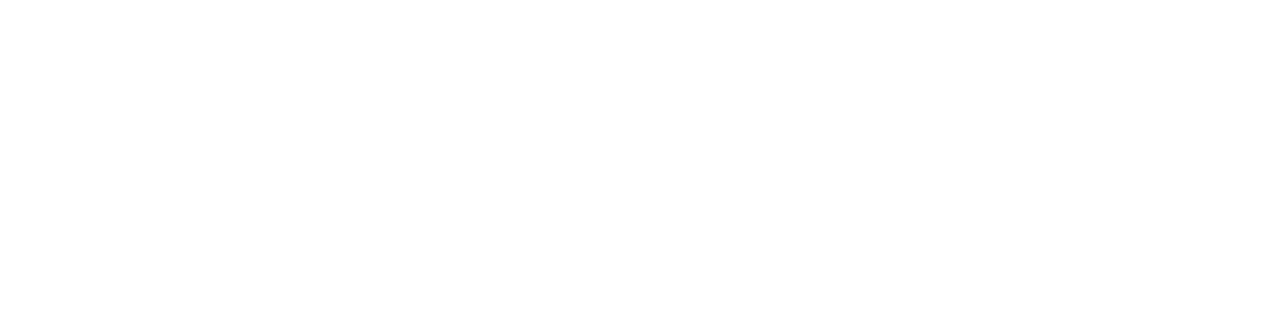
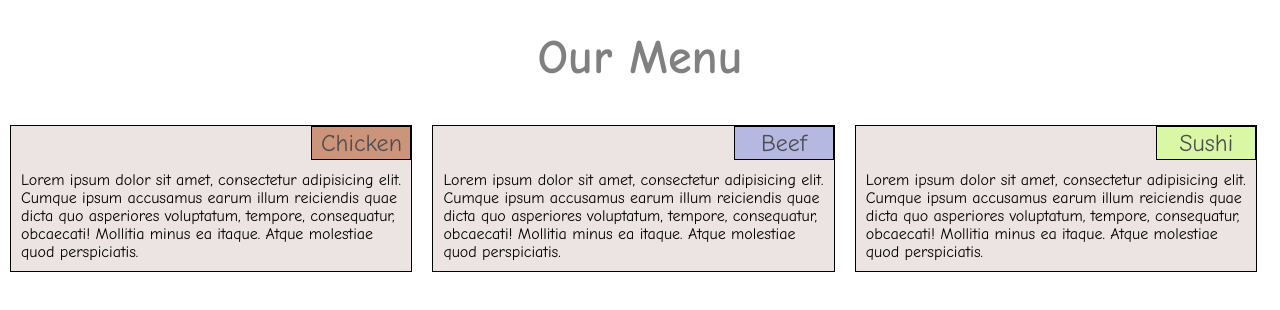
Before and after one commit to Lloyd-Norbal/module2-solution, a plain HTML site: page index.html in a window 1280 px wide. Drawn offline with Linux system fonts and the light colour scheme.

Commit message:
Completed Assignment.

```diff
--- /dev/null
+++ b/css/style.css
@@ -0,0 +1,82 @@
+*{
+    margin: 0;
+    padding: 0;
+    box-sizing: border-box;
+}
+
+html{
+    font-family: "Comic Sans MS", cursive, sans-serif;
+}
+
+#Container{
+    text-align: center;
+    width: 100%;
+    position: relative;
+}
+
+h1.Main-heading{
+    color: grey;
+    margin: 30px;
+    font-size: 3em;
+
+}
+
+.box{
+    float: left;
+}
+
+.box .content{
+    position: relative;
+    border: 1px solid black;
+    background-color: #ECE3E3;
+    padding: 10px;
+    margin: 10px;
+}
+
+p{
+    text-align: left;
+    margin-top: 35px;
+    }
+
+span{
+    border: 1px solid black;
+    padding: 2px;
+    position: absolute;
+    float: right;
+    top: 0;
+    right: 0;
+    font-size: 1.5em;
+    width: 100px;
+    color: #4D4E51;
+}
+
+.box1 .span1{background-color: #CB947B;}
+
+.box2 .span2{background-color: #B5B8E1;}
+
+.box3 .span3{background-color: #DAF7A6;}
+
+@media screen and (min-width: 992px) {
+    .box{
+        width: 33%;
+    }
+
+}
+
+@media screen and (min-width: 768px) and (max-width: 991px) {
+    .box1,.box2{
+        width: 50%;
+    }
+    .box3{
+        width: 100%;
+    }
+}
+
+@media screen and (max-width: 767px){
+    .box{
+        margin: 0 40px 0 40px;
+    }
+    .box3{
+        margin-bottom: 10px;
+    }
+}
--- a/index.html
+++ b/index.html
@@ -2,8 +2,37 @@
 <html>
 <head>
     <title></title>
+    <meta charset="UTF-8">
+    <meta name="viewport" content="width=device-width, initial-scale=1.0">
+    <link rel="stylesheet" href="css/style.css">
 </head>
 <body>
+    <div id="Container">
+
+        <h1 class="Main-heading">Our Menu</h1>
+
+        <div class="box box1">
+            <div class="content">
+            <span class="span1">Chicken</span>
+            <p>Lorem ipsum dolor sit amet, consectetur adipisicing elit. Cumque ipsum accusamus earum illum reiciendis quae dicta quo asperiores voluptatum, tempore, consequatur, obcaecati! Mollitia minus ea itaque. Atque molestiae quod perspiciatis.</p>
+            </div>
+        </div>
+
+        <div class="box box2">
+            <div class="content">
+            <span class="span2">Beef</span>
+            <p>Lorem ipsum dolor sit amet, consectetur adipisicing elit. Cumque ipsum accusamus earum illum reiciendis quae dicta quo asperiores voluptatum, tempore, consequatur, obcaecati! Mollitia minus ea itaque. Atque molestiae quod perspiciatis.</p>
+            </div>
+        </div>
+
+        <div class="box box3">
+            <div class="content">
+            <span class="span3">Sushi</span>
+            <p>Lorem ipsum dolor sit amet, consectetur adipisicing elit. Cumque ipsum accusamus earum illum reiciendis quae dicta quo asperiores voluptatum, tempore, consequatur, obcaecati! Mollitia minus ea itaque. Atque molestiae quod perspiciatis.</p>
+            </div>
+        </div>
+
+    </div>
 
 </body>
 </html>
```
